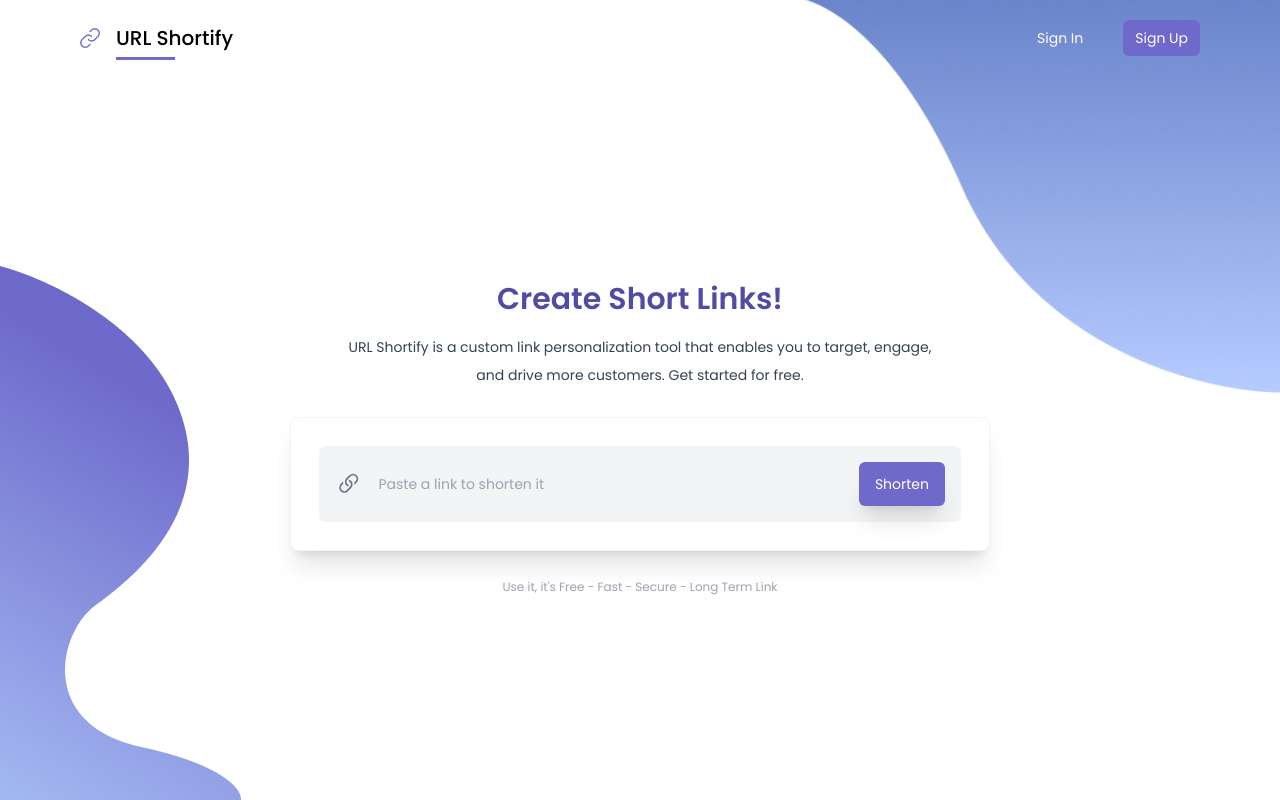
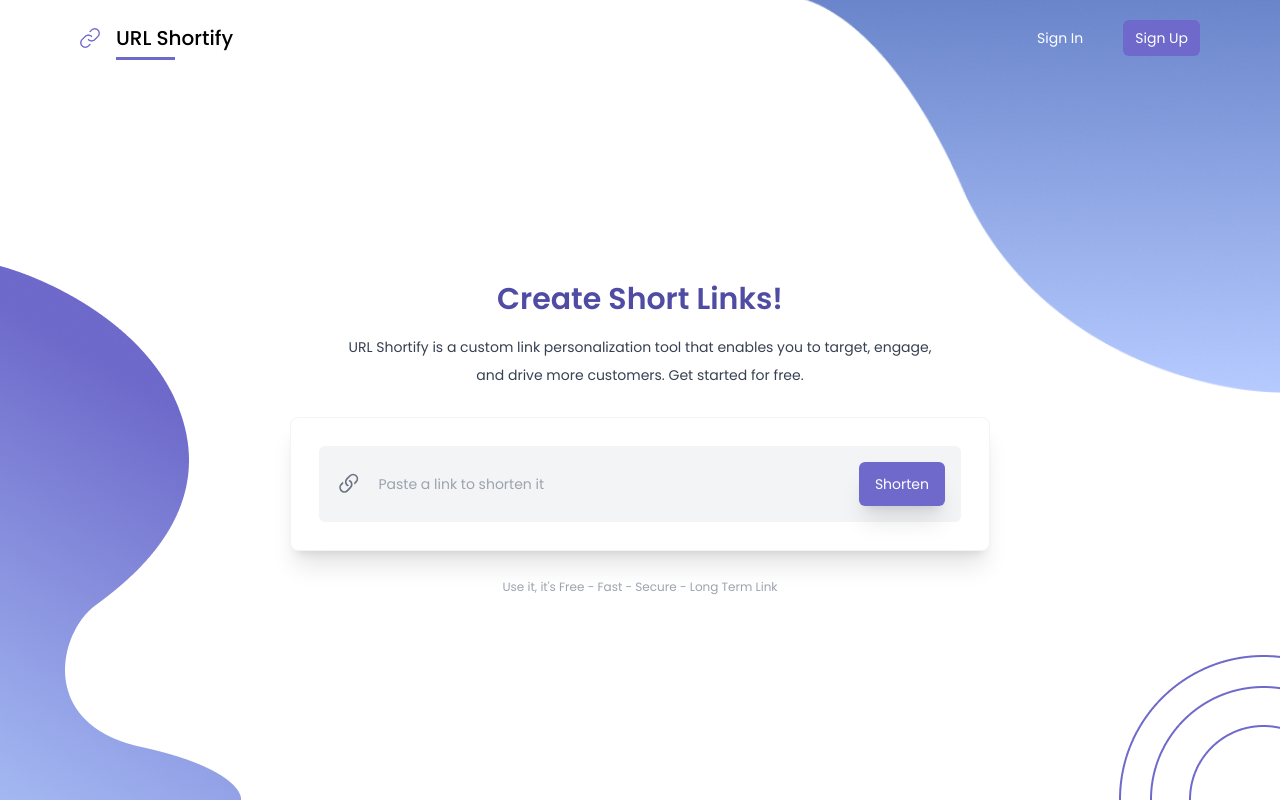
Before and after one commit to stanleyclaudius/url-shortener, a React (Create React App) app in the folder client/: page / in a window 1280 px wide. Built offline with nearby package versions, Linux system fonts and the light colour scheme.

Commit message:
Insert circle illustration at home page

```diff
--- a/client/src/pages/home.tsx
+++ b/client/src/pages/home.tsx
@@ -11,9 +11,10 @@ const Home = () => {
   return (
     <>
       <Head title='Home' />
-      <div className='flex flex-col h-screen relative'>
+      <div className='flex flex-col h-screen relative overflow-hidden'>
         <img src='/images/right-illustration.png' alt='URL Shortify' width={500} className='md:block hidden absolute -top-1 right-0 -z-[999]' />
         <img src='/images/left-illustration.png' alt='URL Shortify' className='md:block hidden absolute bottom-0 left-0 -z-[999]' />
+        <img src='/images/bottom-illustration.png' alt='URL Shortify' className='md:block hidden absolute -bottom-36 -right-32 -z-[999]' />
         <Navbar />
         <div className='flex flex-col justify-center flex-1 px-6'>
           <div className='text-center'>
```
Also changed, not shown: client/public/images/bottom-illustration.png (added).
